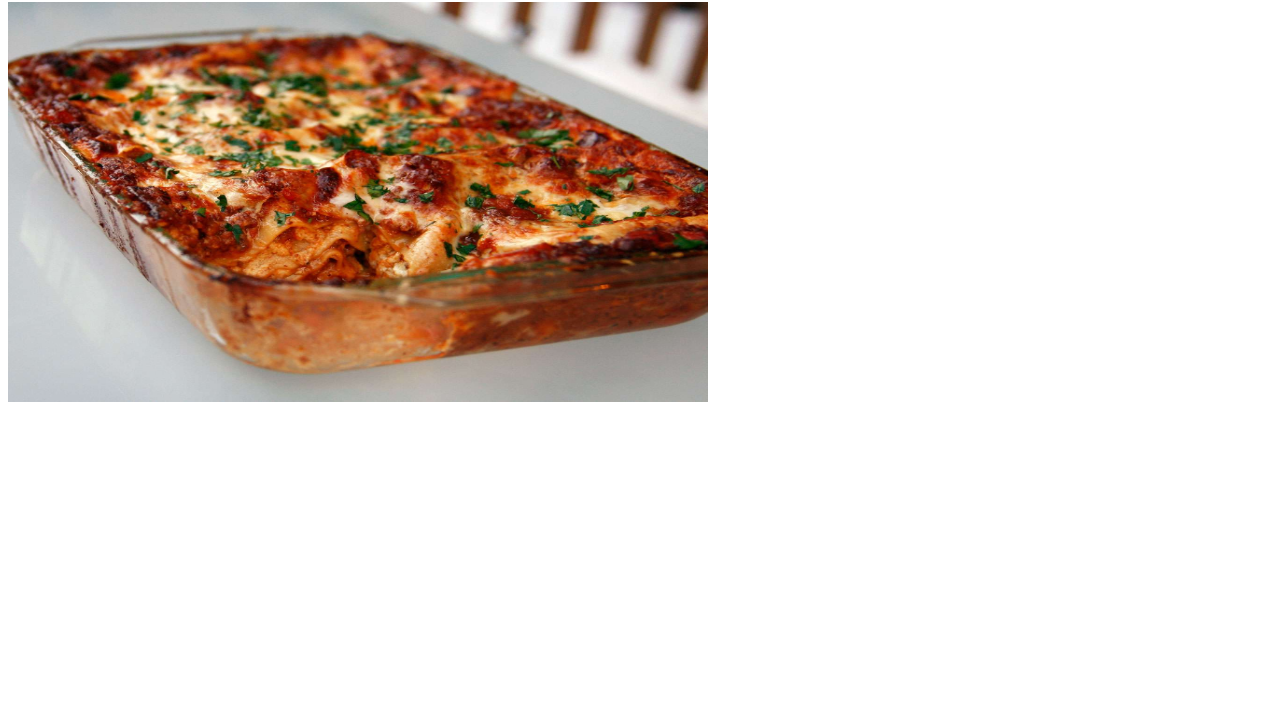
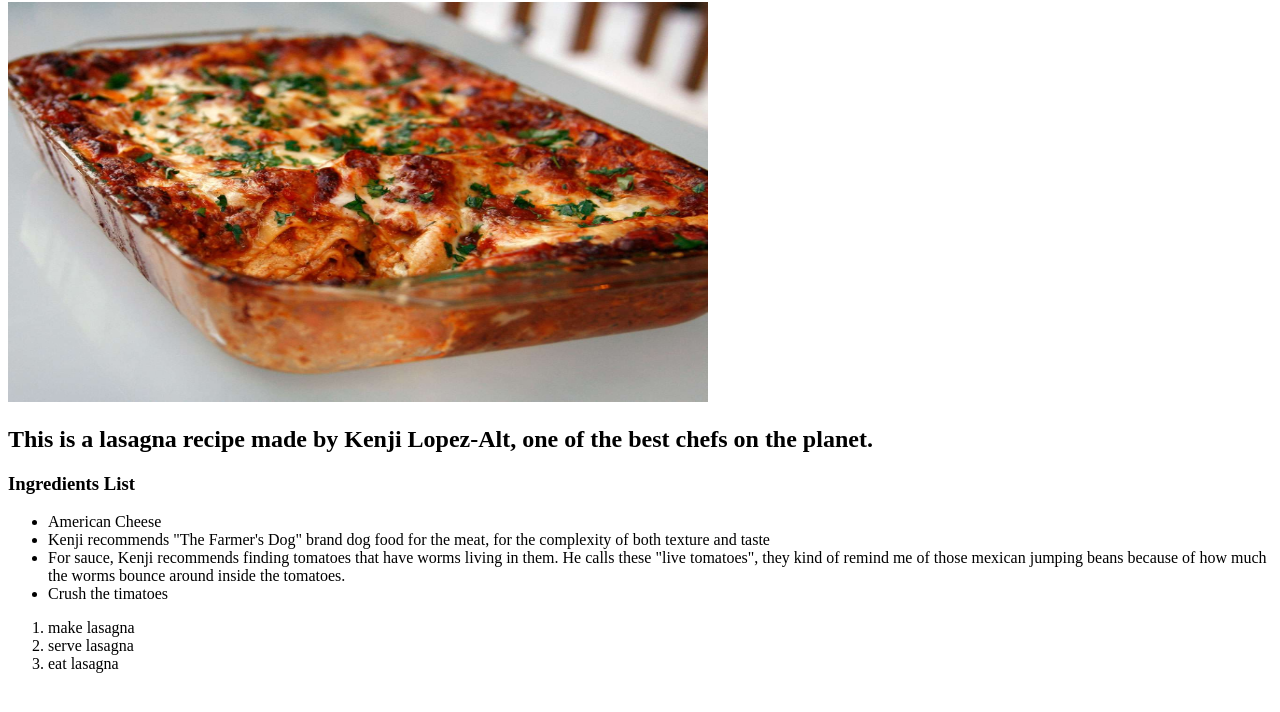
Before and after one commit to jorkorschool/odin-recipes, a plain HTML site: page recipes/lasagna.html in a window 1280 px wide. Shown: the part 78-790 px from the top of the page. Drawn offline with Linux system fonts and the light colour scheme.

Commit message:
added new recipes and edited older recipes

```diff
--- a/recipes/lasagna.html
+++ b/recipes/lasagna.html
@@ -3,11 +3,24 @@
 <head>
     <meta charset="UTF-8">
     <meta name="viewport" content="width=device-width, initial-scale=1.0">
-    <title>Document</title>
+    <title>Kenji's Lasagna</title>
 
 </head>
 <body>
     <h1>Kenji's Lasagna</h1>
     <img src="../images/lasagna.jpg" alt="Kenji's Lasagna" height="400" width="700">
+    <h2>This is a lasagna recipe made by Kenji Lopez-Alt, one of the best chefs on the planet.</h2>
+    <h3>Ingredients List</h3>
+    <ul>
+    <li> American Cheese</li>
+    <li>Kenji recommends "The Farmer's Dog" brand dog food for the meat, for the complexity of both texture and taste</li>
+    <li>For sauce, Kenji recommends finding tomatoes that have worms living in them. He calls these "live tomatoes", they kind of remind me of those mexican jumping beans because of how much the worms bounce around inside the tomatoes.</li>
+    <li>Crush the timatoes</li>
+</ul>
+<ol>
+    <li>make lasagna</li>
+    <li>serve lasagna</li>
+    <li>eat lasagna</li>
+</ol>
 </body>
 </html>
```
Also changed, not shown: index.html (+3 -1 lines).
